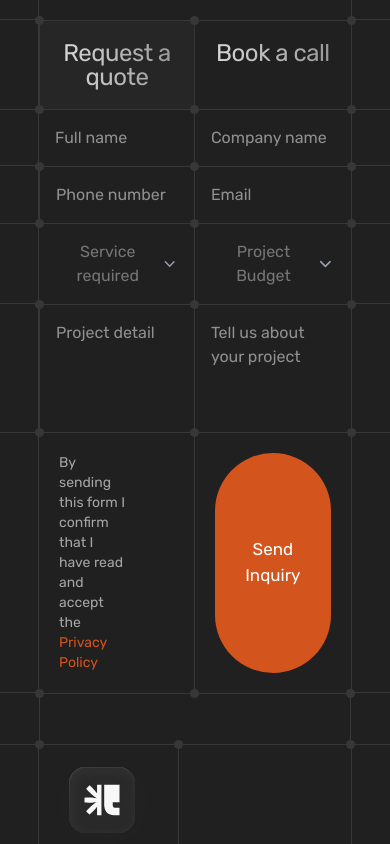
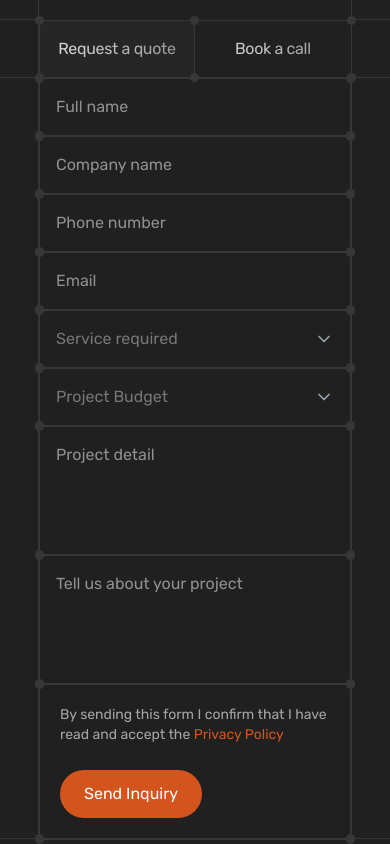
Before and after one commit to UsmanTariq786/webpioneers, a Next.js app: page /about in a window 390 px wide. Shown: the part 1800-2644 px from the top of the page. Built offline with nearby package versions, Linux system fonts and the light colour scheme.

Commit message:
footer issue resolve
footer issue resolve

```diff
--- a/src/Components/contactForm/ContactForm.tsx
+++ b/src/Components/contactForm/ContactForm.tsx
@@ -71,7 +71,7 @@ export default function ContactForm() {
             <div className="flex">
               <div className="w-[50%] bg-[rgba(40,40,40,0.7)]">
                 <RoundCornerWrapper>
-                  <p className="text-center text-[24px] py-5 font-normal leading-[100%] tracking-[-0.02em] font-[Rubik] bg-gradient-to-r from-[rgba(248,248,248,0.9)] to-[rgba(248,248,248,0.5)] bg-clip-text text-transparent">
+                  <p className="text-center text-[16px] md:text-[24px] py-5 font-normal leading-[100%] tracking-[-0.02em] font-[Rubik] bg-gradient-to-r from-[rgba(248,248,248,0.9)] to-[rgba(248,248,248,0.5)] bg-clip-text text-transparent">
                     Request a quote
                   </p>
                 </RoundCornerWrapper>
@@ -81,7 +81,7 @@ export default function ContactForm() {
                 <div className="w-[9px] h-[9px] rounded-full bg-[#373737] absolute -top-[5px] -right-[5px]"></div>
                 <div className="w-[9px] h-[9px] rounded-full bg-[#373737] absolute -bottom-[5px] -right-[5px]"></div>
 
-                <p className="text-center py-5 text-[24px] font-normal leading-[100%] tracking-[-0.02em] font-[Rubik] bg-gradient-to-r from-[rgba(248,248,248,0.9)] to-[rgba(248,248,248,0.5)] bg-clip-text text-transparent">
+                <p className="text-center py-5 text-[16px] md:text-[24px] font-normal leading-[100%] tracking-[-0.02em] font-[Rubik] bg-gradient-to-r from-[rgba(248,248,248,0.9)] to-[rgba(248,248,248,0.5)] bg-clip-text text-transparent">
                   Book a call
                 </p>
               </div>
@@ -97,7 +97,9 @@ export default function ContactForm() {
           ></div>
         </div>
       </section>
-      <section>
+
+
+      <section className="hidden md:flex">
         <div style={{ width: "100%", display: "flex" }}>
           <div
             style={{
@@ -137,7 +139,234 @@ export default function ContactForm() {
         </div>
       </section>
 
-      <section>
+      <section className="flex md:hidden">
+        <div style={{ width: "100%", display: "flex" }}>
+          <div
+            style={{
+              width: "10%",
+              boxSizing: "border-box",
+              borderRight: "1px solid #373737",
+              borderBottom: "1px solid #373737",
+            }}
+          ></div>
+          <div style={{ width: "79.95%" }}>
+            <div className="flex flex-col">
+              <div className="w-[100%]">
+                <RoundCornerWrapper>
+                <input
+                  type="text"
+                  placeholder="Full name"
+                  className="w-full  rounded-lg px-4 py-4 text-white placeholder-[rgba(118, 118, 118, 1)] focus:outline-none "
+                />
+                </RoundCornerWrapper>
+              </div>
+              <div className="w-[100%]">
+                <RoundCornerWrapper>
+                <input
+                  type="text"
+                  placeholder="Company name"
+                  className="w-full   rounded-lg px-4 py-4 text-white placeholder-[rgba(118, 118, 118, 1)] focus:outline-none "
+                />
+                </RoundCornerWrapper>
+              </div>
+              <div className="w-[100%]">
+                <RoundCornerWrapper>
+                <input
+                    type="tel"
+                    placeholder="Phone number"
+                    className="w-full placeholder-[rgba(118, 118, 118, 1)] rounded-lg px-4 py-4 text-white"
+                  />
+                </RoundCornerWrapper>
+              </div>
+              <div className="w-[100%]">
+                <RoundCornerWrapper>
+                <input
+                  type="email"
+                  placeholder="Email"
+                  className="w-full  rounded-lg px-4 py-4 text-white placeholder-[rgba(118, 118, 118, 1)] focus:outline-none "
+                />
+                </RoundCornerWrapper>
+              </div>
+
+              <div className="w-[100%]">
+                <RoundCornerWrapper>
+                <div className="relative">
+                  <button
+                    onClick={() => setShowServiceDropdown(!showServiceDropdown)}
+                    className="flex justify-between items-center w-full   rounded-lg px-4 py-4  focus:outline-none "
+                  >
+                    <span
+                      className={
+                        selectedService ? "text-[#767676]" : "text-[#767676]"
+                      }
+                    >
+                      {selectedService || "Service required"}
+                    </span>
+                    <ChevronDown
+                      className={`w-5 h-5 text-gray-400 transition-transform ${
+                        showServiceDropdown ? "rotate-180" : ""
+                      }`}
+                    />
+                  </button>
+
+                  {showServiceDropdown && (
+                    <div className="absolute right-[0px] py-2 z-20 mt-2 w-[40%] bg-[#282828B3] rounded-lg shadow-xl border border-[#393939] overflow-hidden">
+                      {services.map((service) => (
+                        <label
+                          key={service+'yaallah'}
+                          className="flex items-center justify-between px-4 py-1 hover:bg-gray-600/50 cursor-pointer transition-colors"
+                          onClick={() => {
+                            setSelectedService(service);
+                            setShowServiceDropdown(false);
+                          }}
+                        >
+                          <span className="text-[#F8F8F8F2] text-sm">{service}</span>
+                          <div className="relative">
+                            <input
+                              type="radio"
+                              name="service"
+                              value={service}
+                              checked={selectedService === service}
+                              onChange={() => {}}
+                              className="sr-only"
+                            />
+                            <div
+                              className={`w-4 h-4 rounded-full border-2 transition-colors ${
+                                selectedService === service
+                                  ? "border-[#727272] bg-[#727272]"
+                                  : "border-[#727272] bg-transparent"
+                              }`}
+                            >
+                              {/* {selectedService === service && (
+                                <div className="w-2 h-2 bg-white rounded-full absolute top-1/2 left-1/2 transform -translate-x-1/2 -translate-y-1/2" />
+                              )} */}
+                            </div>
+                          </div>
+                        </label>
+                      ))}
+                    </div>
+                  )}
+                </div>
+                </RoundCornerWrapper>
+              </div>
+
+              <div className="w-[100%]">
+                <RoundCornerWrapper>
+                <div className="relative">
+                  <button
+                    onClick={() => setShowBudgetDropdown(!showBudgetDropdown)}
+                    className="flex justify-between items-center w-full  rounded-lg px-4 py-4  focus:outline-none"
+                  >
+                    <span
+                      className={
+                        selectedBudget ? "text-[#767676]" : "text-[#767676]"
+                      }
+                    >
+                      {selectedBudget || "Project Budget"}
+                    </span>
+                    <ChevronDown
+                      className={`w-5 h-5 text-gray-400 transition-transform ${
+                        showBudgetDropdown ? "rotate-180" : ""
+                      }`}
+                    />
+                  </button>
+
+                  {showBudgetDropdown && (
+                    <div className="absolute right-[0px] py-2 z-20 mt-2 w-[40%] bg-[#282828B3] rounded-lg shadow-xl border border-[#393939] overflow-hidden">
+                      {budgets.map((budget) => (
+                        <label
+                          key={budget+'yaallahbudget'}
+                          className="flex items-center justify-between px-4 py-1 hover:bg-gray-600/50 cursor-pointer transition-colors"
+                          onClick={() => {
+                            setSelectedBudget(budget);
+                            setShowBudgetDropdown(false);
+                          }}
+                        >
+                          <span className="text-[#F8F8F8F2] text-sm">{budget}</span>
+                          <div className="relative">
+                            <input
+                              type="radio"
+                              name="budget"
+                              value={budget}
+                              checked={selectedBudget === budget}
+                              onChange={() => {}}
+                              className="sr-only"
+                            />
+                            <div
+                              className={`w-4 h-4 rounded-full border-2 transition-colors ${
+                                selectedBudget === budget
+                                   ? "border-[#727272] bg-[#727272]"
+                                  : "border-[#727272] bg-transparent"
+                              }`}
+                            >
+
+                            </div>
+                          </div>
+                        </label>
+                      ))}
+                    </div>
+                  )}
+                </div>
+                </RoundCornerWrapper>
+              </div>
+
+              <div className="w-[100%]">
+                <RoundCornerWrapper>
+                <textarea
+                    placeholder="Project detail"
+                    className="w-full  rounded-lg px-4 py-4 text-white placeholder-text-[#767676] focus:outline-none  transition-colors min-h-[120px] resize-none"
+                  />
+                </RoundCornerWrapper>
+              </div>
+
+              <div className="w-[100%]">
+                <RoundCornerWrapper>
+                <textarea
+                  placeholder="Tell us about your project"
+                  className="w-full  rounded-lg px-4 py-4 text-white placeholder-text-[#767676] focus:outline-none min-h-[120px] resize-none"
+                />
+                </RoundCornerWrapper>
+              </div>
+
+              <div className="w-[100%]">
+                <RoundCornerWrapper>
+                <div className="w-[100%] p-[20px]" >
+                <p className="text-sm text-white/60">
+                  By sending this form I confirm that I have read and accept the{" "}
+                  <a
+                    href="#"
+                    className="text-[#D4541D] hover:text-[#D4541D]/80 transition-colors"
+                  >
+                    Privacy Policy
+                  </a>
+                </p>
+                <div className="w-[100%] pt-[25px] flex justify-start">
+                <button className="bg-[#D4541D] hover:bg-[#D4541D]/90 text-white text-[16px] px-6 py-3 rounded-full transition-colors">
+                  Send Inquiry
+                </button>
+              </div>
+                </div>
+                </RoundCornerWrapper>
+              </div>
+
+            </div>
+          </div>
+          <div
+            style={{
+              width: "10.05%",
+              boxSizing: "border-box",
+              borderLeft: "1px solid #373737",
+              borderBottom: "1px solid #373737",
+            }}
+          ></div>
+        </div>
+      </section>
+
+
+
+
+
+      <section className="hidden md:flex">
         <div style={{ width: "100%", display: "flex" }}>
           <div
             style={{
@@ -181,7 +410,9 @@ export default function ContactForm() {
           ></div>
         </div>
       </section>
-      <section>
+
+
+      <section className="hidden md:flex">
         <div style={{ width: "100%", display: "flex" }}>
           <div
             style={{
@@ -322,7 +553,9 @@ export default function ContactForm() {
           ></div>
         </div>
       </section>
-      <section>
+
+
+      <section className="hidden md:flex">
         <div style={{ width: "100%", display: "flex" }}>
           <div
             style={{
@@ -364,7 +597,8 @@ export default function ContactForm() {
           ></div>
         </div>
       </section>
-      <section>
+
+      <section className="hidden md:flex">
         <div style={{ width: "100%", display: "flex" }}>
           <div
             style={{
@@ -379,7 +613,7 @@ export default function ContactForm() {
               <div className="w-[50%] p-5" style={{borderRight: "1px solid #373737",position:'relative'}}>
                 <div className="w-[9px] h-[9px] rounded-full bg-[#373737] absolute -bottom-[5px] -right-[5px]"></div>
 
-                <div className="w-[60%] " >
+                <div className="w-[60%]">
                 <p className="text-sm text-white/60">
                   By sending this form I confirm that I have read and accept the{" "}
                   <a
--- a/src/Components/footer/Footer.tsx
+++ b/src/Components/footer/Footer.tsx
@@ -20,15 +20,14 @@ const Footer = () => {
             <div className="flex flex-col sm:flex-row">
               {/* Logo and Description */}
               <div
-                className="pl-2 pt-5"
+                className="pl-2 pt-5 border-b md:border-b-0 md:border-r border-[#373737]"
                 style={{
-                  borderRight: "1px solid #373737",
                   width: "45%",
                   position: "relative",
                 }}
               >
-                <div className="w-[9px] h-[9px] rounded-full bg-[#373737] absolute -top-[5px] -right-[5px]"></div>
-                <div className="w-[9px] h-[9px] rounded-full bg-[#373737] absolute -bottom-[5px] -right-[5px]"></div>
+                <div className="w-[9px] h-[9px] rounded-full bg-[#373737] absolute -top-[5px] -right-[5px] hidden md:block"></div>
+                <div className="w-[9px] h-[9px] rounded-full bg-[#373737] absolute -bottom-[5px] -right-[5px] hidden md:block"></div>
                 <div className="ml-5">
                   <Logo />
                 </div>
--- a/src/app/page.tsx
+++ b/src/app/page.tsx
@@ -467,7 +467,7 @@ export default function Home() {
             ></div>
             <div style={{ width: "79.95%" }}>
               {/* desktop Slider */}
-      <ServiceExcellenceGrid/>
+                <ServiceExcellenceGrid/>
             </div>
             <div
               style={{
```
